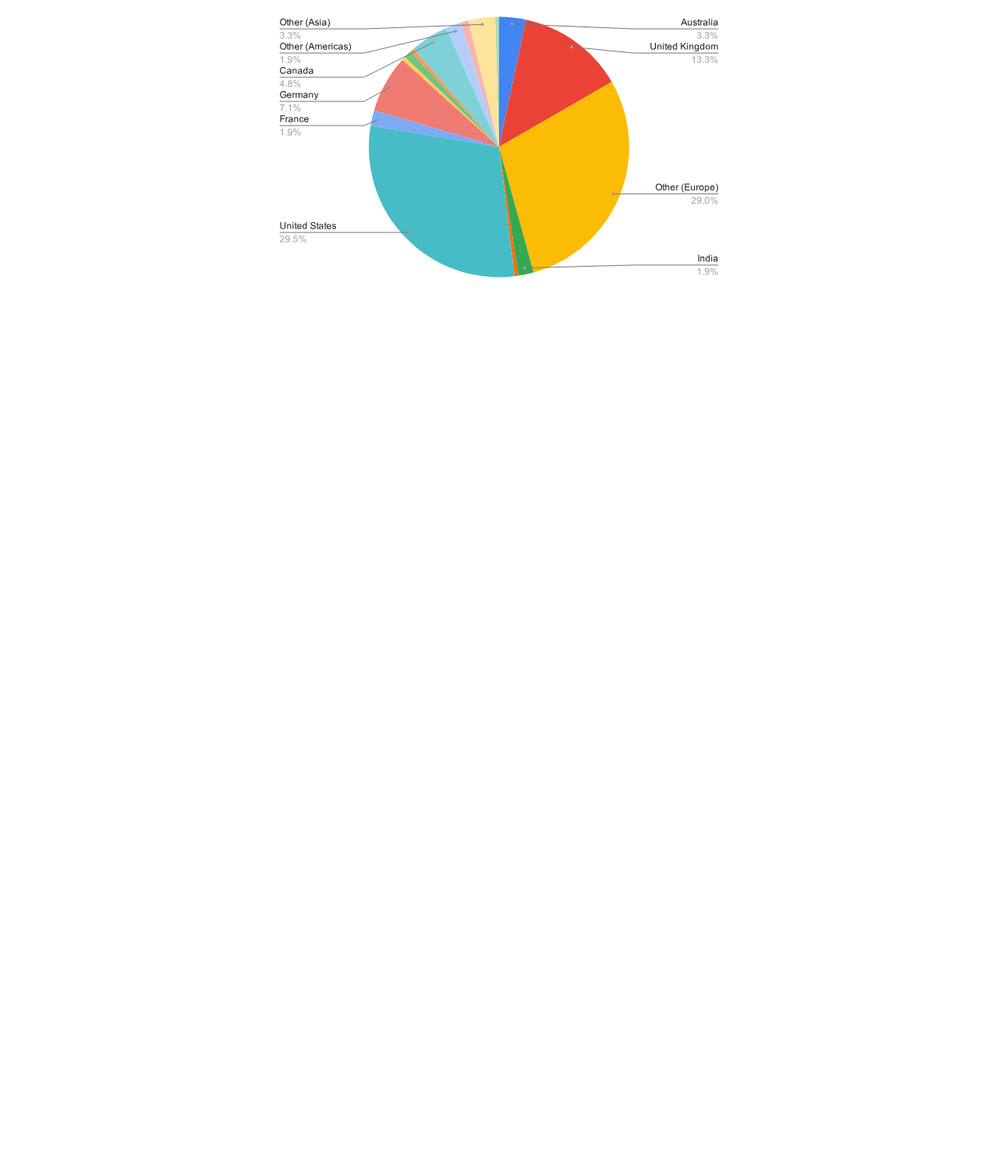
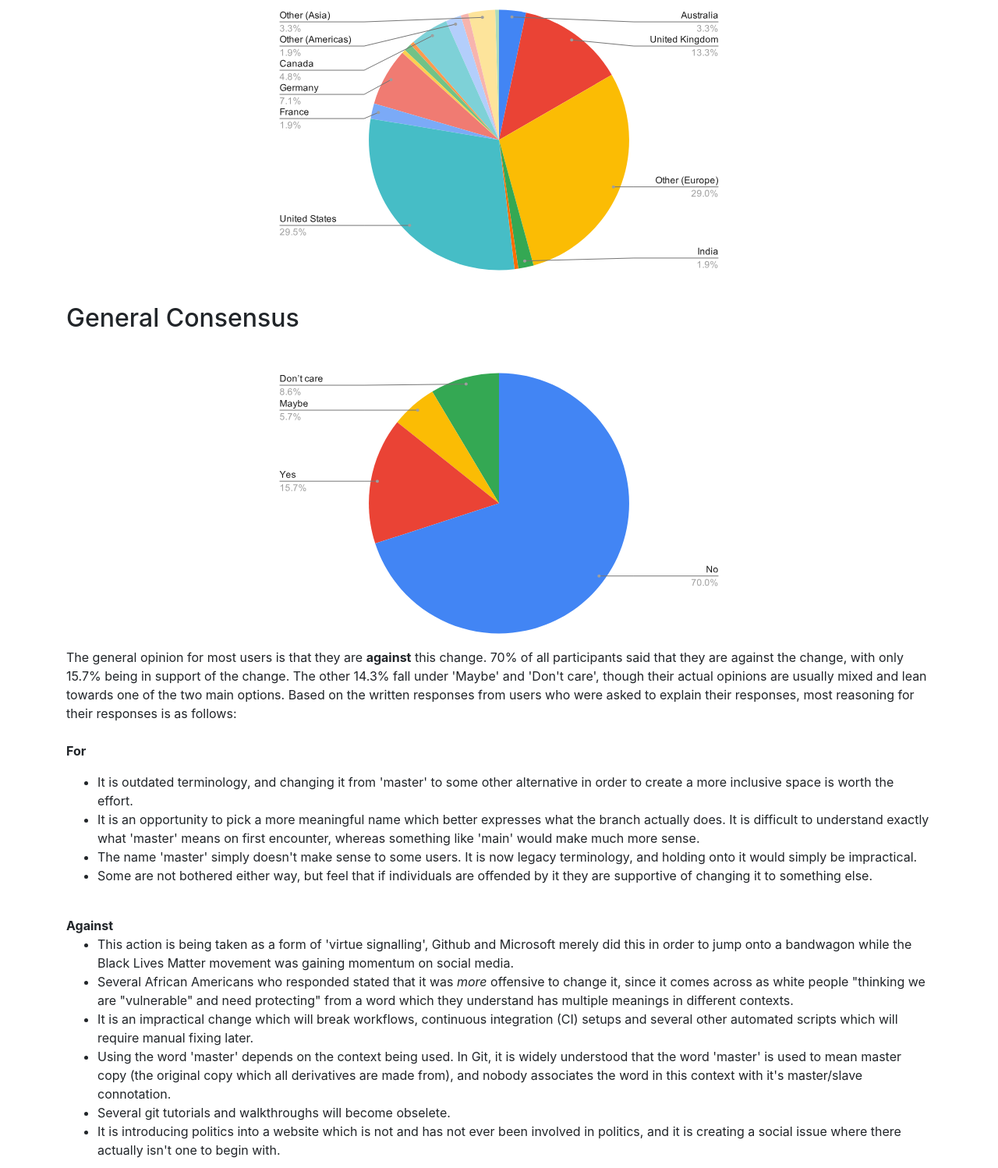
Before and after one commit to 747anon/blm-survey, a plain HTML site: page index.html in a window 1280 px wide. Shown: the part 1462-2960 px from the top of the page at 78% size. Before the commit the page ends 1836 px from the top, so only its background shows below. Drawn offline with nearby package versions, Linux system fonts and the light colour scheme.

Commit message:
Added general consensus section

```diff
--- a/index.html
+++ b/index.html
@@ -70,11 +70,11 @@
         <br>
         <div class="row">
             <div class="col-md-6">
-                <span class="h4">Ethnicity Breakdown</span>
+                <span class="h5">Ethnicity Breakdown</span>
                 <img class="img-fluid" src="charts/demo_ethnicity.svg" alt="Ethnicity Demographic Chart" />
             </div>
             <div class="col-md-6">
-                <span class="h4">Gender Identity Breakdown</span>
+                <span class="h5">Gender Identity Breakdown</span>
                 <img class="img-fluid" src="charts/demo_gender.svg" alt="Gender Demographic Chart" />
             </div>
         </div>
@@ -86,10 +86,83 @@
             countries like Russia, the Netherlands, Spain, and so on. In hindsight, I probably should have included more
             countries in the list.
         </p>
-        <p class="h4">Country Breakdown</p>
+        <p class="h5">Country Breakdown</p>
         <div class="d-flex justify-content-center">
             <img class="img-fluid" src="charts/demo_country.svg" alt="Country Demographic Chart" />
         </div>
+        <br>
+        <!-- third section -->
+        <h2>General Consensus</h2>
+        <br>
+        <div class="d-flex justify-content-center">
+            <img class="img-fluid" src="charts/agreement_total.svg" alt="Total Agreement Chart" />
+        </div>
+        <p>
+            The general opinion for most users is that they are <b>against</b> this change. 70% of all participants said
+            that they are against the change, with only 15.7% being in support of the change. The other 14.3% fall under
+            'Maybe' and 'Don't care', though their actual opinions are usually mixed and lean towards one of the two main
+            options. Based on the written responses from users who were asked to explain their responses, most reasoning
+            for their responses is as follows:
+            <br><br>
+            <b>For</b>
+            <ul>
+                <li>It is outdated terminology, and changing it from 'master' to some other alternative in order to create
+                    a more inclusive space is worth the effort.
+                </li>
+                <li>It is an opportunity to pick a more meaningful name which better expresses what the branch actually does.
+                    It is difficult to understand exactly what 'master' means on first encounter, whereas something like 'main'
+                    would make much more sense.
+                </li>
+                <li>The name 'master' simply doesn't make sense to some users. It is now legacy terminology, and holding onto
+                    it would simply be impractical.
+                </li>
+                <li>Some are not bothered either way, but feel that if individuals are offended by it they are supportive of
+                    changing it to something else.
+                </li>
+            </ul>
+            <br>
+            <b>Against</b>
+            <ul>
+                <li>This action is being taken as a form of 'virtue signalling', Github and Microsoft merely did this in order
+                    to jump onto a bandwagon while the Black Lives Matter movement was gaining momentum on social media.
+                </li>
+                <li>Several African Americans who responded stated that it was <i>more</i> offensive to change it, since it
+                    comes across as white people "thinking we are "vulnerable" and need protecting" from a word which they
+                    understand has multiple meanings in different contexts.
+                </li>
+                <li>It is an impractical change which will break workflows, continuous integration (CI) setups and several other
+                    automated scripts which will require manual fixing later.
+                </li>
+                <li>Using the word 'master' depends on the context being used. In Git, it is widely understood that the word
+                    'master' is used to mean master copy (the original copy which all derivatives are made from), and nobody
+                    associates the word in this context with it's master/slave connotation.
+                </li>
+                <li>Several git tutorials and walkthroughs will become obselete.</li>
+                <li>It is introducing politics into a website which is not and has not ever been involved in politics, and it
+                    is creating a social issue where there actually isn't one to begin with.
+                </li>
+            </ul>
+            <br>
+            It is clear that most users believe it is an unnecessary change, which breaks automated workflows, is insensitive
+            given the current political landscape in the world, offensive to the group of people they are trying to be inclusive
+            of, and suggests that Github and/or Microsoft are simply only interested in doing this to gain favor in public opinion.
+
+            <br><br>
+            However, some users also believe that it is time to rid the industry of questionable terminology, which could possibly
+            offend certain people, and is confusing and unclear in it's meaning given the context it is used in, and should be
+            swapped out with clearer and less ambiguous terminology.
+
+            <br><br>
+            Those who were in support of the change were asked to pick from a list of alternative names for the branch which they
+            preferred, or suggest their own. The most popular one chosen by participants was 'main' with 47.6% of votes, followed
+            by 'trunk' with 14.3%. Several other names were suggested which are listed below.
+
+            <br><br>
+            <p class="h5">Suggested replacements for 'master'</p>
+            <div class="d-flex justify-content-center">
+                <img class="img-fluid" src="charts/name_change.svg" alt="Alternative Names Chart" />
+            </div>
+        </p>
     </div>
 </body>
 </html>
```
Also changed, not shown: charts/name_change.svg (added).
